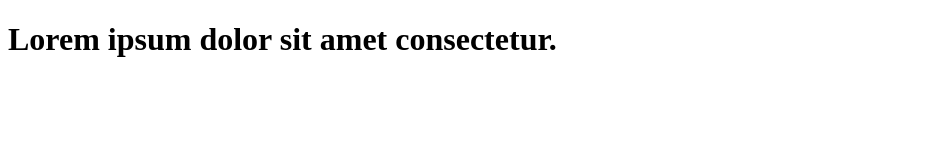
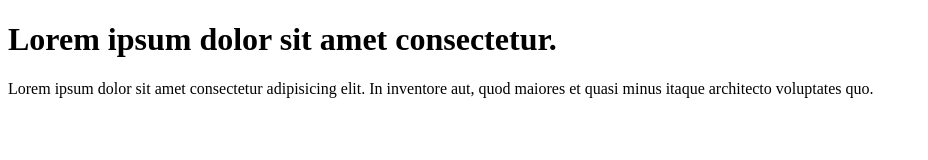
Before and after one commit to sarth1809/git-learn, a plain HTML site: page index.html in a window 1280 px wide. Shown: the whole page, without its empty margins (0-928 px from the left). Drawn offline with Linux system fonts and the light colour scheme.

Commit message:
added paragraph in index file

```diff
--- a/index.html
+++ b/index.html
@@ -7,5 +7,6 @@
 </head>
 <body>
     <h1>Lorem ipsum dolor sit amet consectetur.</h1>
+    <p>Lorem ipsum dolor sit amet consectetur adipisicing elit. In inventore aut, quod maiores et quasi minus itaque architecto voluptates quo.</p>
 </body>
 </html>
```
